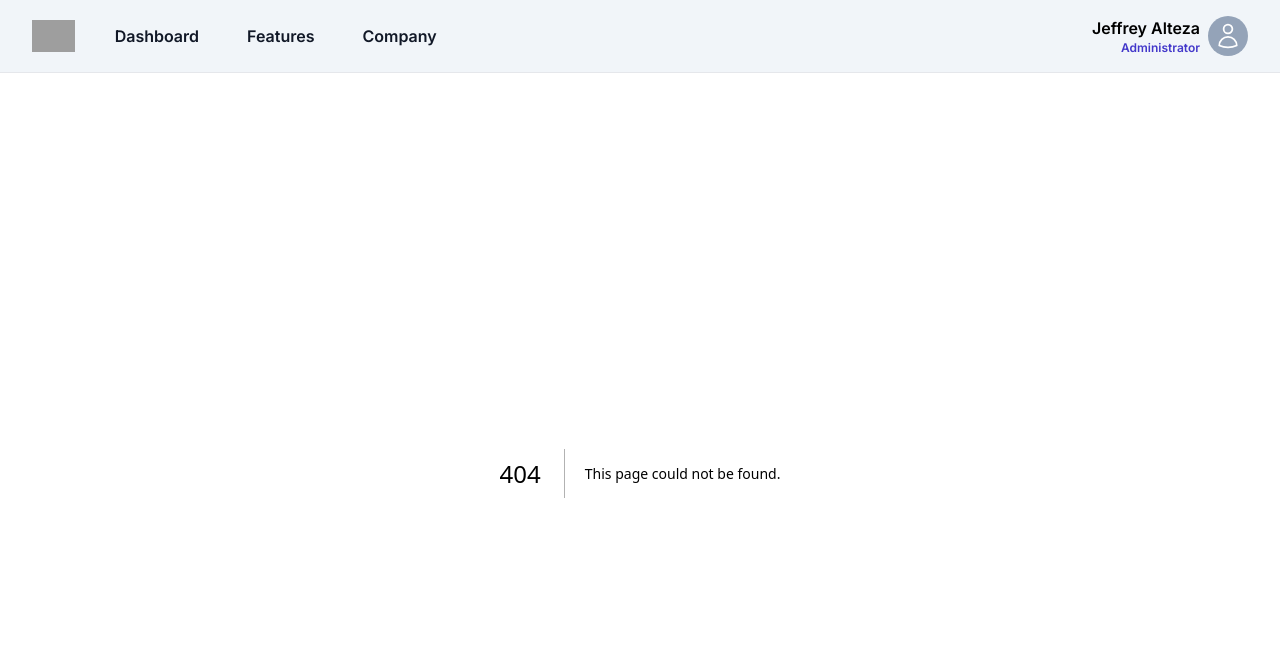
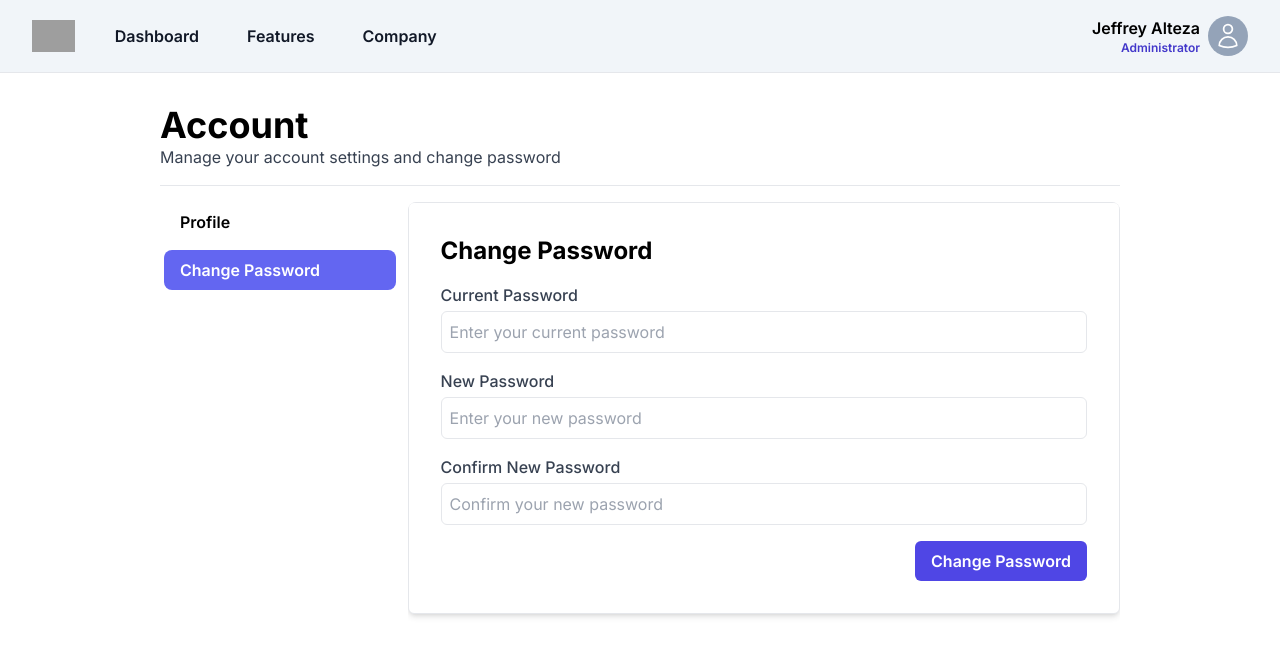
Before and after one commit to JeffAlteza/admin-panel, a Next.js app: page /account/change-password in a window 1280 px wide. Before the commit this address had no page. Shown: the top 656 px of the page. Built offline with nearby package versions, Linux system fonts and the light colour scheme; grey boxes are pictures that could not be loaded.

Commit message:
✨ add account page

```diff
--- /dev/null
+++ b/src/app/account/change-password/page.jsx
@@ -0,0 +1,10 @@
+import Profile from "@/components/profile-components/Profile";
+import React from "react";
+
+const page = () => {
+  const selectedRoute = "change-password";
+
+  return <Profile selectedRoute={selectedRoute} />;
+};
+
+export default page;
--- /dev/null
+++ b/src/app/account/page.jsx
@@ -0,0 +1,12 @@
+import React from "react";
+import ProfilePage from "./profile/page";
+
+const page = () => {
+  return (
+    <div>
+      <ProfilePage/>
+    </div>
+  );
+};
+
+export default page;
--- /dev/null
+++ b/src/app/account/profile/page.jsx
@@ -0,0 +1,10 @@
+import Profile from "@/components/profile-components/Profile";
+import React from "react";
+
+const ProfilePage = () => {
+  const selectedRoute = "profile";
+
+  return <Profile selectedRoute={selectedRoute} />;
+};
+
+export default ProfilePage;
--- /dev/null
+++ b/src/components/profile-components/ChangePassword.jsx
@@ -0,0 +1,92 @@
+"use client"
+import React, { useState } from "react";
+
+const ChangePassword = () => {
+  const [currentPassword, setCurrentPassword] = useState("");
+  const [newPassword, setNewPassword] = useState("");
+  const [confirmPassword, setConfirmPassword] = useState("");
+  const [errorMessage, setErrorMessage] = useState("");
+
+  const handleSubmit = (e) => {
+    e.preventDefault();
+
+    if (newPassword !== confirmPassword) {
+      setErrorMessage("Passwords do not match.");
+      return;
+    }
+
+    // Handle password change logic here
+    console.log("Current Password:", currentPassword);
+    console.log("New Password:", newPassword);
+    console.log("Confirm Password:", confirmPassword);
+
+    // Reset form fields
+    setCurrentPassword("");
+    setNewPassword("");
+    setConfirmPassword("");
+    setErrorMessage("");
+  };
+
+  return (
+    <div className="bg-white p-8 border rounded-md shadow-md">
+      <h2 className="text-2xl font-bold mb-4">Change Password</h2>
+      {errorMessage && (
+        <p className="text-red-500 text-sm mb-4">{errorMessage}</p>
+      )}
+      <form onSubmit={handleSubmit}>
+        <div className="mb-4">
+          <label
+            htmlFor="currentPassword"
+            className="block text-gray-700 font-medium"
+          >
+            Current Password
+          </label>
+          <input
+            type="password"
+            id="currentPassword"
+            value={currentPassword}
+            onChange={(e) => setCurrentPassword(e.target.value)}
+            className="mt-1 p-2 border rounded-md w-full"
+            placeholder="Enter your current password"
+          />
+        </div>
+        <div className="mb-4">
+          <label htmlFor="newPassword" className="block text-gray-700 font-medium">
+            New Password
+          </label>
+          <input
+            type="password"
+            id="newPassword"
+            value={newPassword}
+            onChange={(e) => setNewPassword(e.target.value)}
+            className="mt-1 p-2 border rounded-md w-full"
+            placeholder="Enter your new password"
+          />
+        </div>
+        <div className="mb-4">
+          <label htmlFor="confirmPassword" className="block text-gray-700 font-medium">
+            Confirm New Password
+          </label>
+          <input
+            type="password"
+            id="confirmPassword"
+            value={confirmPassword}
+            onChange={(e) => setConfirmPassword(e.target.value)}
+            className="mt-1 p-2 border rounded-md w-full"
+            placeholder="Confirm your new password"
+          />
+        </div>
+        <div className="flex justify-end">
+          <button
+            type="submit"
+            className="bg-primary hover:bg-primary_darker text-white font-semibold py-2 px-4 rounded-md"
+          >
+            Change Password
+          </button>
+        </div>
+      </form>
+    </div>
+  );
+};
+
+export default ChangePassword;
--- /dev/null
+++ b/src/components/profile-components/Profile.jsx
@@ -0,0 +1,61 @@
+import React from "react";
+import Link from "next/link";
+import ProfileContent from "./ProfileContent";
+import ChangePassword from "./ChangePassword";
+
+const Profile = ({ selectedRoute }) => {
+  return (
+    <div className="bg-white py-8 h-screen">
+      <div className="lg:mx-40 md:mx-20 sm:mx-4">
+        <div className="flex flex-col">
+          <p className="text font-bold text-4xl">Account</p>
+          <p className="text text-md text-gray-700">
+            Manage your account settings and change password
+          </p>
+        </div>
+        <hr className="my-4" />
+        <div className="flex flex-col lg:flex-row gap-2">
+
+          <div className="flex lg:flex-col md:flex-row sm:flex-row lg:h-20 md:h-10 w-80 px-1 gap-2">
+            <Link href="/account/profile">
+              <div
+                className={`px-4 py-2 rounded-lg ${
+                  selectedRoute === "profile"
+                    ? "bg-primary_lighter text-white"
+                    : "hover:bg-slate-100"
+                }`}
+              >
+                <p className="text text-md font-semibold">Profile</p>
+              </div>
+            </Link>
+            <Link href="/account/change-password">
+              <div
+                className={`px-4 py-2 rounded-lg ${
+                  selectedRoute === "change-password"
+                    ? "bg-primary_lighter text-white"
+                    : "hover:bg-slate-100"
+                }`}
+              >
+                <p className="text text-md font-semibold">Change Password</p>
+              </div>
+            </Link>
+          </div>
+
+          <div className="h-screen w-full rounded-lg p2 overflow-hidden">
+            {selectedRoute === "profile" ? (
+              <div className="lg:block md:block sm:block">
+                <ProfileContent />
+              </div>
+            ) : selectedRoute === "change-password" ? (
+              <div className="lg:block md:block sm:block">
+                <ChangePassword />
+              </div>
+            ) : null}
+          </div>
+        </div>
+      </div>
+    </div>
+  );
+};
+
+export default Profile;
--- /dev/null
+++ b/src/components/profile-components/ProfileContent.jsx
@@ -0,0 +1,54 @@
+import React from "react";
+
+const ProfileContent = () => {
+  return (
+    <div className="bg-white p-8 rounded-md text-black border shadow-md">
+      <h2 className="text-2xl font-bold mb-4">Profile</h2>
+      <form>
+        <div className="mb-4">
+          <label htmlFor="fullName" className="block text-gray-700 font-medium">
+            Full Name
+          </label>
+          <input
+            type="text"
+            id="fullName"
+            className="mt-1 p-2 border rounded-md w-full"
+            placeholder="Enter your full name"
+          />
+        </div>
+        <div className="mb-4">
+          <label htmlFor="email" className="block text-gray-700 font-medium">
+            Email
+          </label>
+          <input
+            type="email"
+            id="email"
+            className="mt-1 p-2 border rounded-md w-full"
+            placeholder="Enter your email"
+          />
+        </div>
+        <div className="mb-4">
+          <label htmlFor="address" className="block text-gray-700 font-medium">
+            Address
+          </label>
+          <textarea
+            id="address"
+            className="mt-1 p-2 border rounded-md w-full"
+            rows="4"
+            placeholder="Enter your address"
+          />
+        </div>
+        <div className="flex justify-end">
+          <button
+            type="submit"
+            className="bg-primary hover:bg-primary_darker text-white font-semibold py-2 px-4 rounded-md"
+          >
+            Save
+          </button>
+        </div>
+      </form>
+    </div>
+  );
+};
+
+export default ProfileContent;
```
